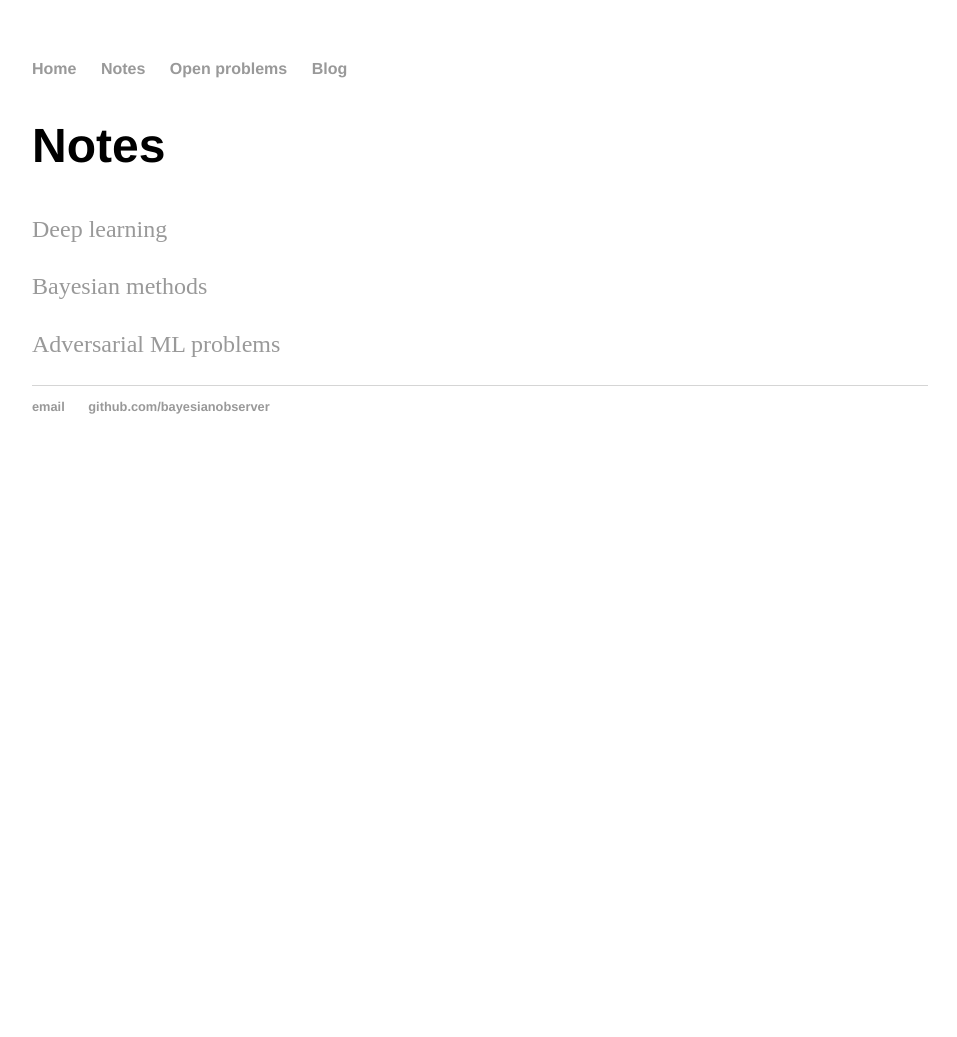
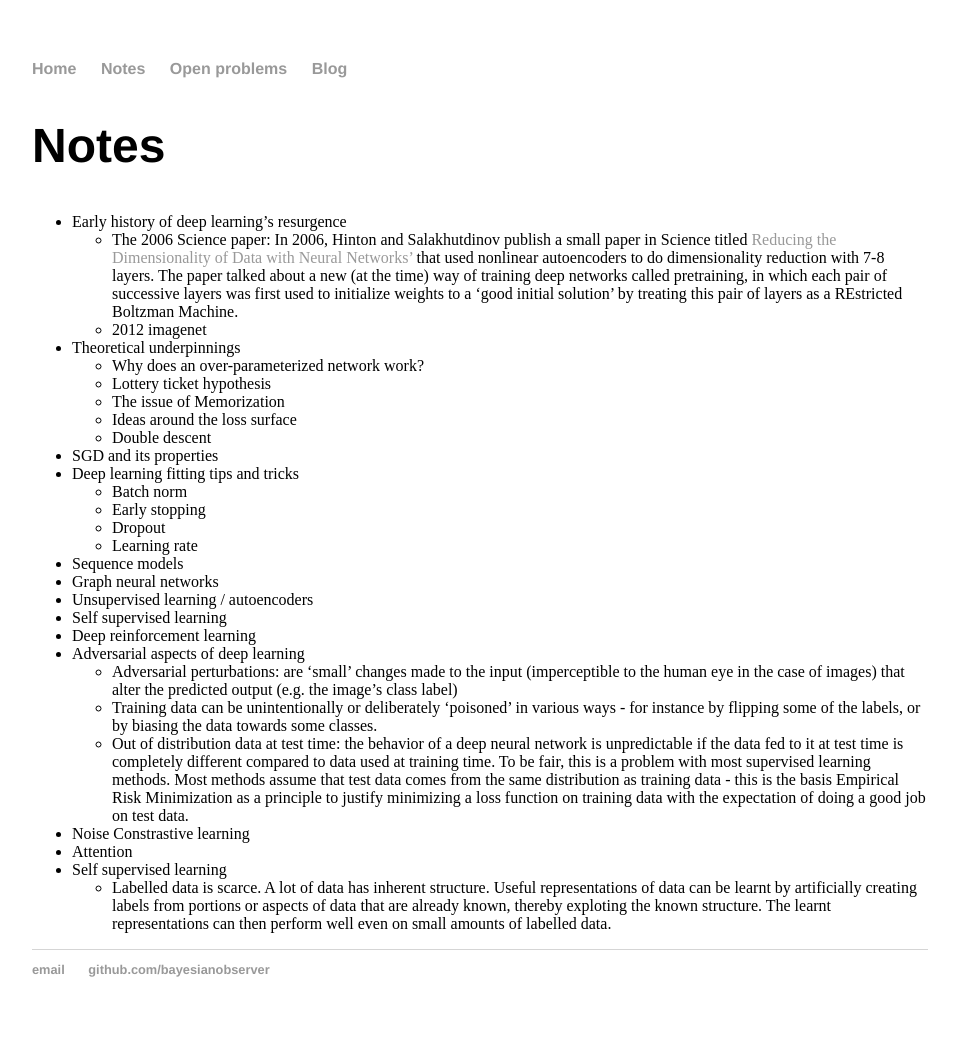
Before and after one commit to bayesianobserver/bayesianobserver.github.io, a Jekyll site: the page built from ml/notes.md, in a window 1280 px wide. Shown: the whole page, without its empty margins (160-1117 px from the left). Built offline with Jekyll 4.4.1, drawn with Linux system fonts in a browser that asks for light colours; before the commit the page ends 900 px from its top, so only the background shows below that.

Commit message:
Update notes.md

```diff
--- a/ml/notes.md
+++ b/ml/notes.md
@@ -3,8 +3,32 @@ layout: page
 title: Notes
 ---
 
-[Deep learning](/ml/deeplearning)
-
-[Bayesian methods](/ml/bayesianmethods)
-
-[Adversarial ML problems](/ml/adversarial)
+- Early history of deep learning's resurgence
+	- The 2006 Science paper: In 2006, Hinton and Salakhutdinov publish a small paper in Science titled [Reducing the Dimensionality of
+Data with Neural Networks'](https://www.cs.toronto.edu/~hinton/science.pdf) that used nonlinear autoencoders to do dimensionality reduction with 7-8 layers. The paper talked about a new (at the time) way of training deep networks called pretraining, in which each pair of successive layers was first used to initialize weights to a 'good initial solution' by treating this pair of layers as a REstricted Boltzman Machine.
+	- 2012 imagenet
+- Theoretical underpinnings
+	- Why does an over-parameterized network work?
+	- Lottery ticket hypothesis
+	- The issue of Memorization
+	- Ideas around the loss surface
+	- Double descent
+- SGD and its properties
+- Deep learning fitting tips and tricks
+	- Batch norm
+	- Early stopping
+	- Dropout
+	- Learning rate
+- Sequence models
+- Graph neural networks
+- Unsupervised learning / autoencoders
+- Self supervised learning
+- Deep reinforcement learning
+- Adversarial aspects of deep learning
+	- Adversarial perturbations: are 'small' changes made to the input (imperceptible to the human eye in the case of images) that alter the predicted output (e.g. the image's class label)
+	- Training data can be unintentionally or deliberately 'poisoned' in various ways - for instance by flipping some of the labels, or by biasing the data towards some classes.
+	- Out of distribution data at test time: the behavior of a deep neural network is unpredictable if the data fed to it at test time is completely different compared to data used at training time. To be fair, this is a problem with most supervised learning methods. Most methods assume that test data comes from the same distribution as training data - this is the basis Empirical Risk Minimization as a principle to justify minimizing a loss function on training data with the expectation of doing a good job on test data.
+- Noise Constrastive learning
+- Attention
+- Self supervised learning
+	- Labelled data is scarce. A lot of data has inherent structure. Useful representations of data can be learnt by artificially creating labels from portions or aspects of data that are already known, thereby exploting the known structure. The learnt representations can then perform well even on small amounts of labelled data.
```
